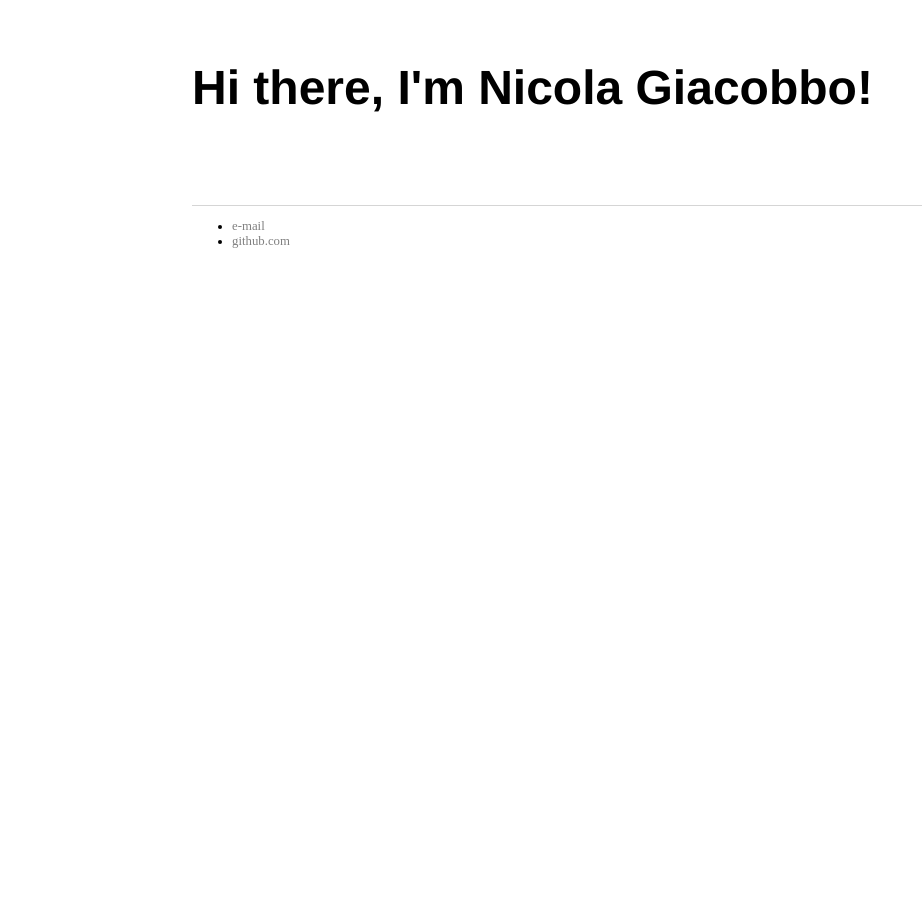
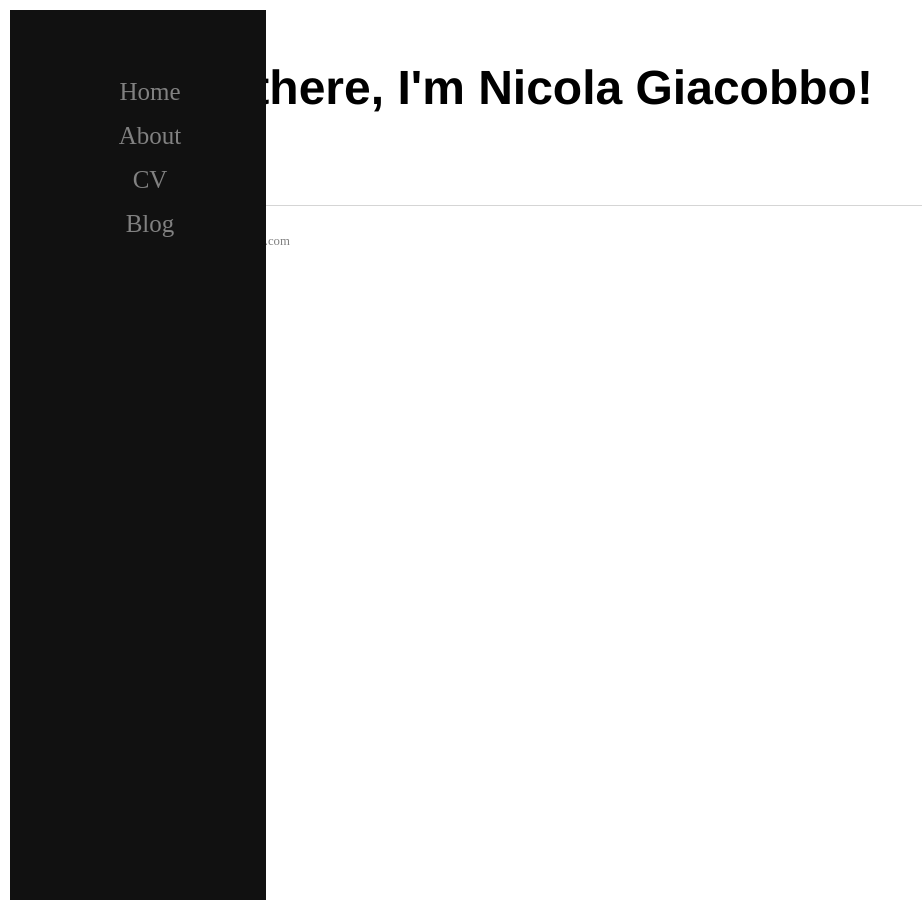
Before and after one commit to GiacobboNicola/giacobbonicola.github.io, a Jekyll site: the page built from index.html, in a window 1280 px wide. Shown: the whole page, without its empty margins (0-922 px from the left). Built offline with Jekyll 4.4.1, drawn with Linux system fonts in a browser that asks for light colours.

Commit message:
Update main.css

```diff
--- a/css/main.css
+++ b/css/main.css
@@ -6,7 +6,7 @@ body {
 /* The side navigation menu */
 nav {
     height: 100%; /* 100% Full-height */
-    width: 0; /* 0 width - change this with JavaScript */
+    width: 20%; /* 0 width - change this with JavaScript */
     position: fixed; /* Stay in place */
     z-index: 1; /* Stay on top */
     float: left;
```
